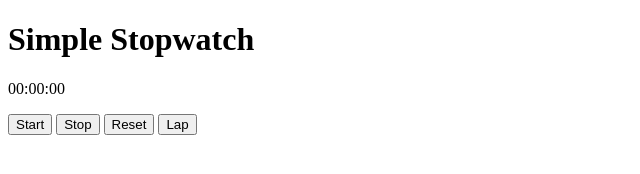
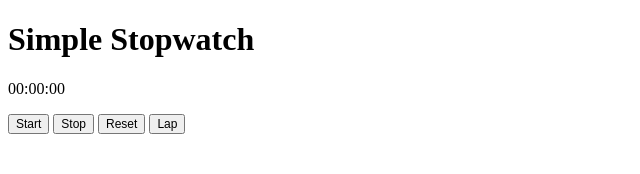
Before and after one commit to Der-Hausmeister/stopwatch, a website: page app/stopwatch.html in a window 1280 px wide. Shown: the full height of the page, 0-640 px from the left. Drawn offline with Linux system fonts and the light colour scheme.

Commit message:
Add CSS file for stopwatch and link it with HTML
I will try to style the HTML later, just for practice

```diff
--- /dev/null
+++ b/app/stopwatch.css
@@ -0,0 +1,3 @@
+button {
+    font-size: 12px;
+}
--- a/app/stopwatch.html
+++ b/app/stopwatch.html
@@ -3,6 +3,7 @@
 <head>
     <meta charset="UTF-8"/>
     <meta name="viewport" content="width=device-width, initial-scale=1.0"/>
+    <link rel="stylesheet" href="stopwatch.css">
     <title>Stopwatch</title>
 </head>
 <body>
```
